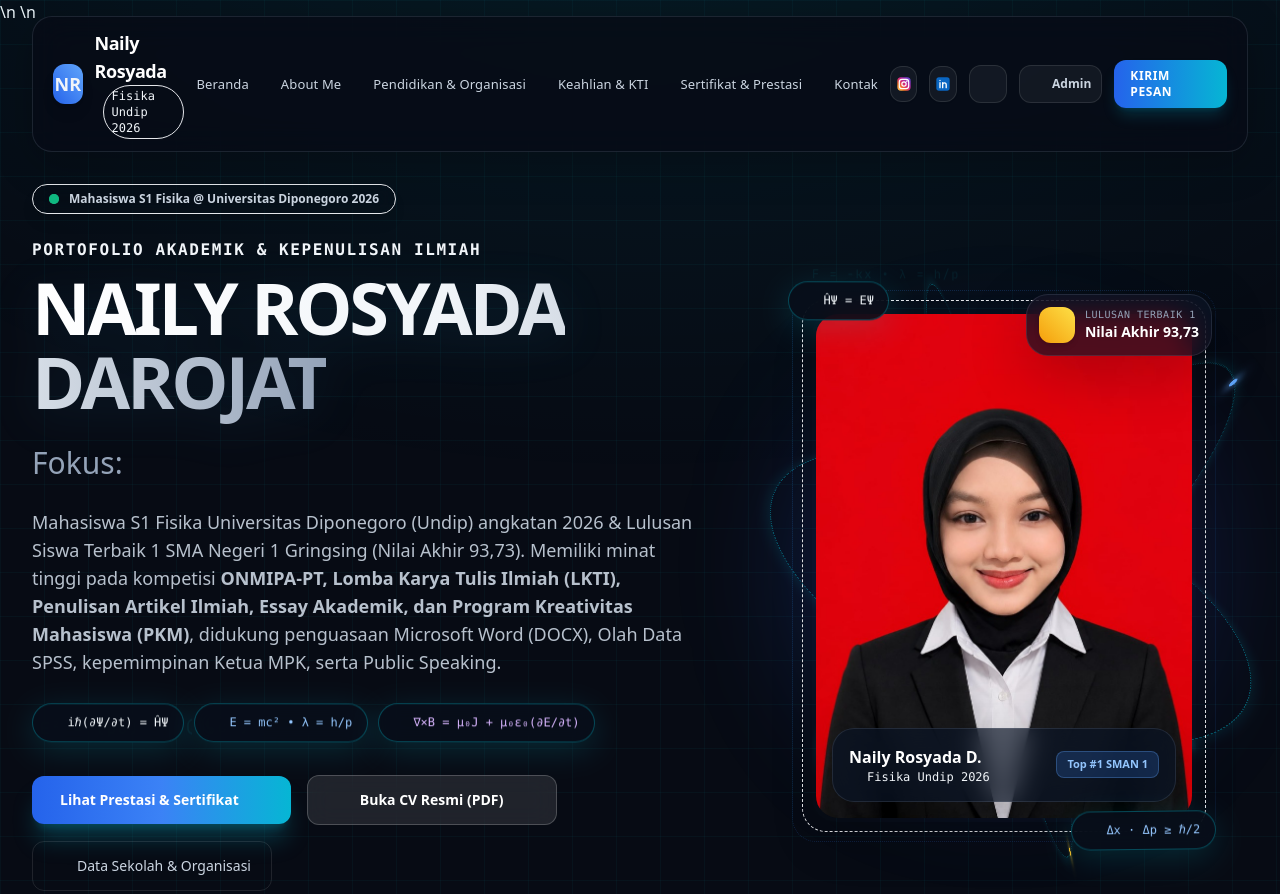
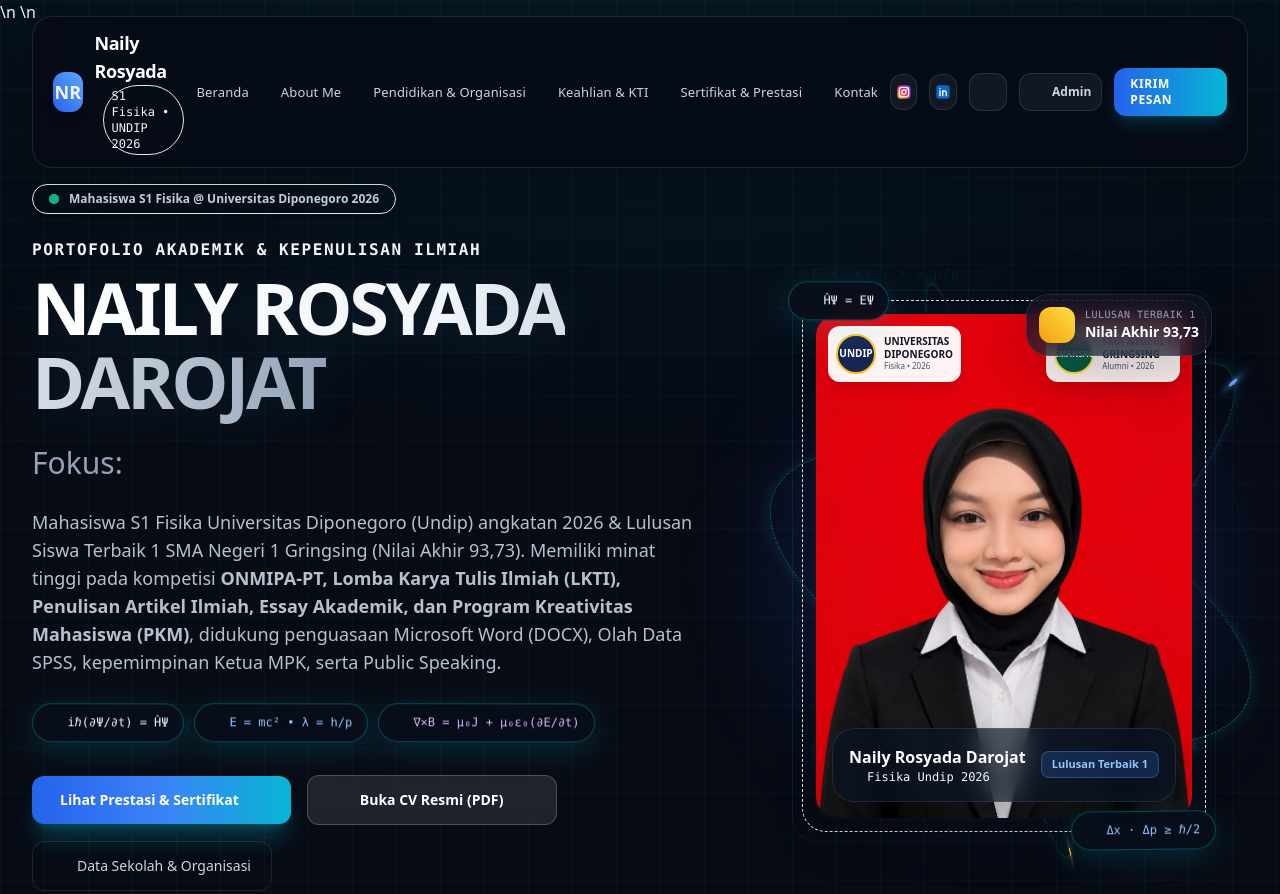
Before and after one commit to fahri-AW/nailyrosyadadarojat, a plain HTML site: page index.html in a window 1280 px wide. Shown: the top 894 px of the page. Drawn offline with nearby package versions, Linux system fonts and the light colour scheme.

Commit message:
Enhance profile photo frame with school and university identity badges

```diff
--- a/index.html
+++ b/index.html
@@ -53,7 +53,7 @@
         </div>
         <div>
           <span class="font-display font-bold text-base sm:text-lg tracking-tight text-white group-hover:text-accent-cyan transition-colors">Naily Rosyada</span>
-          <span class="hidden sm:inline-block text-xs text-accent-cyan/90 font-mono ml-2 py-0.5 px-2 rounded-full bg-accent-cyan/10 border border-accent-cyan/30">Fisika Undip 2026</span>
+          <span class="hidden sm:inline-block text-xs text-accent-cyan/90 font-mono ml-2 py-0.5 px-2 rounded-full bg-accent-cyan/10 border border-accent-cyan/30">S1 Fisika • UNDIP 2026</span>
         </div>
       </a>
 
@@ -260,18 +260,19 @@
                        class="w-full h-full object-cover object-top filter contrast-105 transition-transform duration-700 group-hover:scale-105" />
 
                   <div class="absolute inset-0 bg-gradient-to-t from-navy-950 via-navy-950/20 to-transparent"></div>
+<div class="absolute top-3 left-3 right-3 flex items-start justify-between gap-2 z-10"><div class="flex items-center gap-2 p-2 rounded-xl bg-white/95 text-slate-900 shadow-lg max-w-[48%]"><div class="w-10 h-10 shrink-0 rounded-full bg-blue-950 text-white flex items-center justify-center font-black text-[10px] border-2 border-amber-400">UNDIP</div><div class="min-w-0"><p class="font-extrabold text-[10px] leading-tight">UNIVERSITAS</p><p class="font-extrabold text-[10px] leading-tight">DIPONEGORO</p><p class="text-[8px] text-slate-600">Fisika • 2026</p></div></div><div class="flex items-center gap-2 p-2 rounded-xl bg-white/95 text-slate-900 shadow-lg max-w-[48%]"><div class="w-10 h-10 shrink-0 rounded-full bg-emerald-800 text-white flex items-center justify-center font-black text-[8px] border-2 border-yellow-300">SMANSAG</div><div class="min-w-0"><p class="font-extrabold text-[10px] leading-tight">SMA NEGERI 1</p><p class="font-extrabold text-[10px] leading-tight">GRINGSING</p><p class="text-[8px] text-slate-600">Alumni • 2026</p></div></div></div>
 
                   <!-- Bottom Overlay on Avatar -->
                   <div class="absolute bottom-4 left-4 right-4 p-4 rounded-2xl glass-card border border-white/15 backdrop-blur-lg">
                     <div class="flex items-center justify-between">
                       <div>
-                        <h4 class="font-display font-bold text-white text-base">Naily Rosyada D.</h4>
+                        <h4 class="font-display font-bold text-white text-base">Naily Rosyada Darojat</h4>
                         <p class="text-xs text-accent-cyan flex items-center gap-1 font-mono">
                           <i data-lucide="atom" class="w-3.5 h-3.5"></i> Fisika Undip 2026
                         </p>
                       </div>
                       <span class="px-2.5 py-1 rounded-lg bg-blue-500/20 border border-blue-400/30 text-[11px] font-bold text-blue-300">
-                        Top #1 SMAN 1
+                        Lulusan Terbaik 1
                       </span>
                     </div>
                   </div>
```
